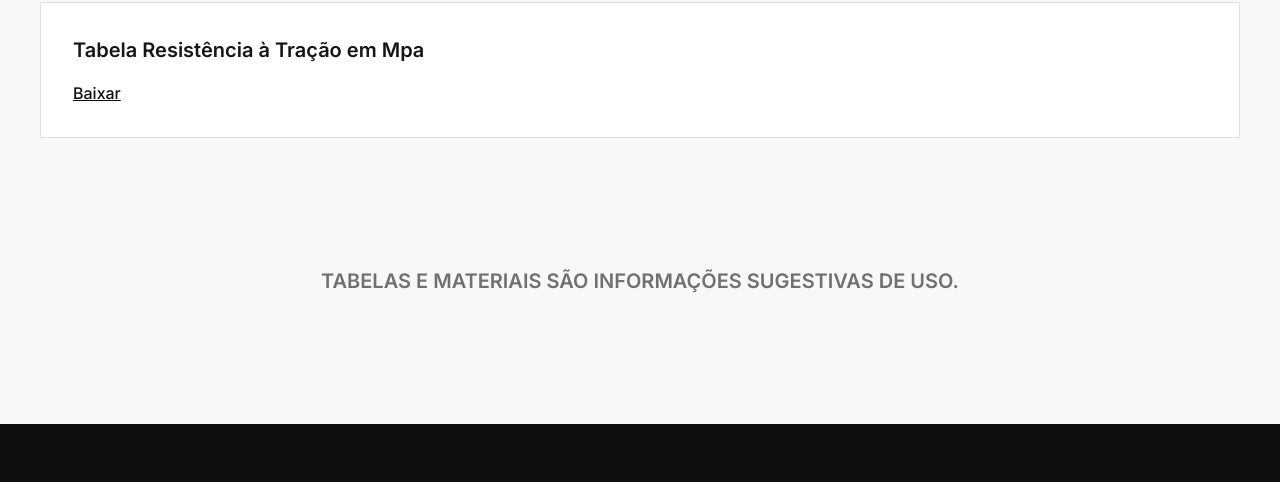
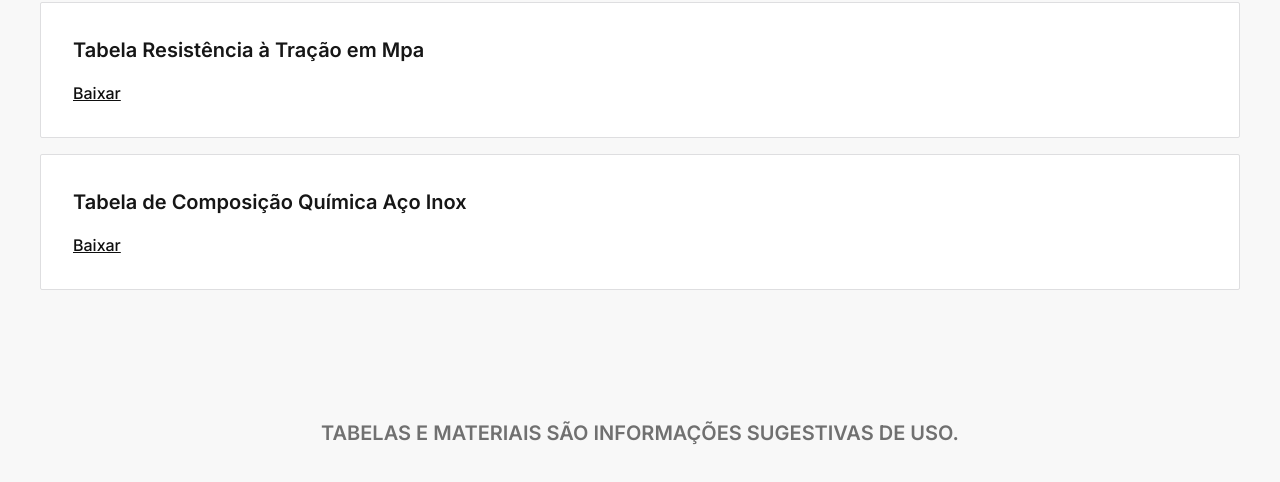
Before and after one commit to lilacwave/CMP-Inox, a plain HTML site: page tabelas.html in a window 1280 px wide. Shown: the part 1663-2145 px from the top of the page. Drawn offline with nearby package versions, Linux system fonts and the light colour scheme.

Commit message:
tabela de comp quim

```diff
--- a/tabelas.html
+++ b/tabelas.html
@@ -108,6 +108,10 @@
                         <div class="tabela-titulo">Tabela Resistência à Tração em Mpa</div>
                         <a href="tabelas/Tabela Resistência à Tração em Mpa.png" target="_blank" class="link-tabela">Baixar</a>
                       </div>
+                      <div role="listitem" class="tabelas_item w-dyn-item">
+                        <div class="tabela-titulo">Tabela de Composição Química Aço Inox</div>
+                        <a href="tabelas/Tabela de Composição Química Aço Inox.png" target="_blank" class="link-tabela">Baixar</a>
+                      </div>
                     </div>
                   </div>
                   <div class="spacer-xhuge"></div>
```
Also changed, not shown: tabelas/Tabela de Composição Química Aço Inox.png (added).
